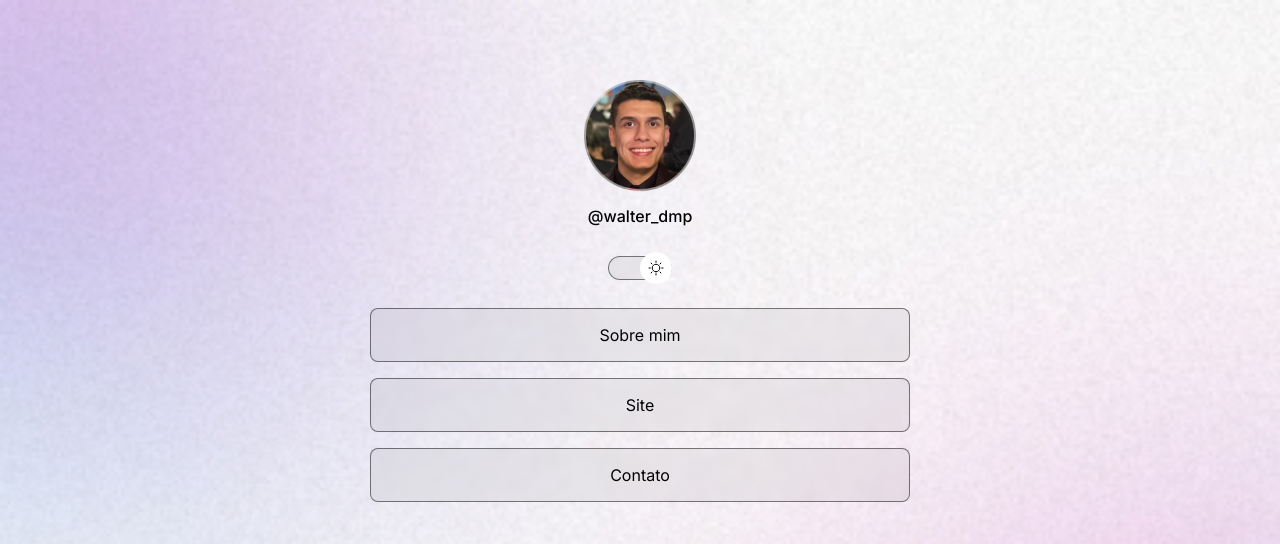
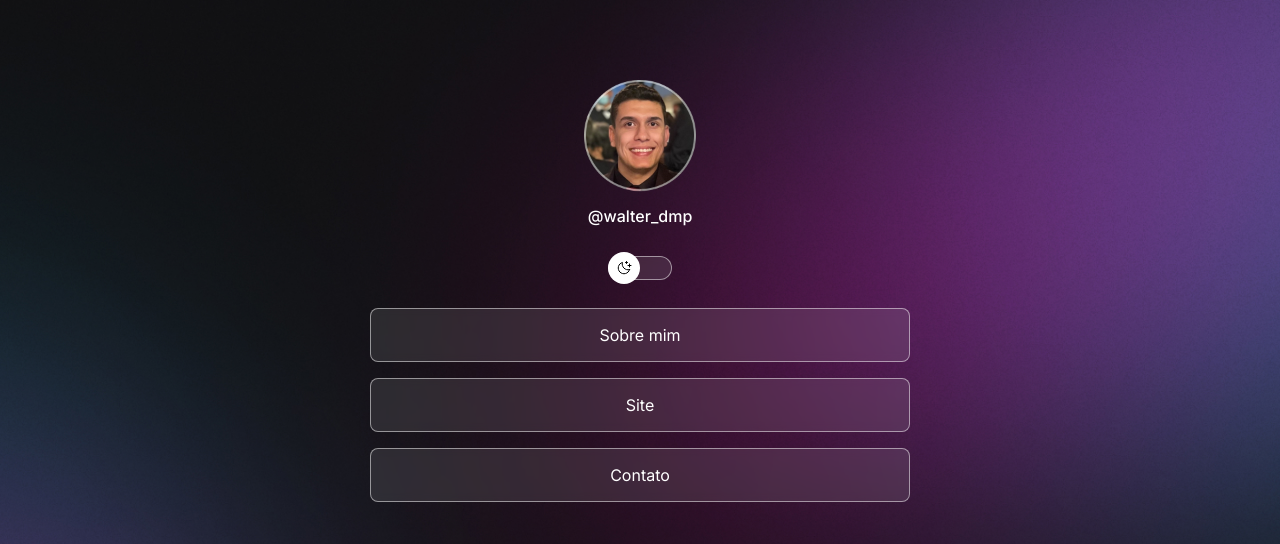
Before and after one commit to walterdmp/Front_ProjetoLinks, a plain HTML site: page index.html in a window 1280 px wide. Shown: the top 544 px of the page. Drawn offline with nearby package versions, Linux system fonts and the light colour scheme.

Commit message:
Alterações Finais

```diff
--- a/index.html
+++ b/index.html
@@ -1,5 +1,5 @@
 <!DOCTYPE html>
-<html lang="pt-br" class="light">
+<html lang="pt-br" class="">
   <head>
     <link rel="preconnect" href="https://fonts.googleapis.com" />
     <link rel="preconnect" href="https://fonts.gstatic.com" crossorigin />
--- a/style.css
+++ b/style.css
@@ -10,7 +10,7 @@ body * {
 
 :root {
   --text-color: white;
-  --bg-image: url("./assets/bg-mobile.jpg") no-repeat top center/cover;
+  --bg-image: url("./assets/bg-mobile.jpg");
   --stroke-color: rgba(255, 255, 255, 0.5);
   --surface-color: rgba(255, 255, 255, 0.1);
   --surface-color-hover: rgba(255, 255, 255, 0.05);
@@ -20,7 +20,7 @@ body * {
 
 .light {
   --text-color: black;
-  --bg-image: url("./assets/bg-mobile-light.jpg") no-repeat top center/cover;
+  --bg-image: url("./assets/bg-mobile-light.jpg");
   --stroke-color: rgba(0, 0, 0, 0.5);
   --surface-color: rgba(0, 0, 0, 0.05);
   --surface-color-hover: rgba(0, 0, 0, 0.02);
@@ -29,7 +29,8 @@ body * {
 }
 
 body {
-  background: var(--bg-image);
+  background: var(--bg-image) no-repeat top center/cover;
+  height: 100vh;
 }
 
 #container {
@@ -73,11 +74,16 @@ body {
   left: 0;
   z-index: 1;
   transform: translateY(-50%);
+
+  animation: slide-back 0.2s;
 }
 
 .light #switch button{
-right: 0;
-left: initial;
+  animation: slide-in 0.2s forwards;
+}
+
+#switch button:hover {
+  outline: 5px solid var(--highlight-color);
 }
 
 #switch span {
@@ -147,3 +153,32 @@ ul li a:hover {
   background: var(--highlight-color);
   padding: 16px;
 }
+
+
+@media (min-width: 700px) {
+  :root {
+    --bg-image: url(./assets/bg-desktop.jpg);
+  }
+
+  .light {
+    --bg-image: url(./assets/bg-desktop-light.jpg);
+  }
+}
+
+@keyframes slide-in {
+  from {
+    left: 0;
+  }
+  to {
+    left: 50%;
+  }
+}
+
+@keyframes slide-back {
+  from {
+    left: 50%;
+  }
+  to {
+    left: 0;
+  }
+}
```
